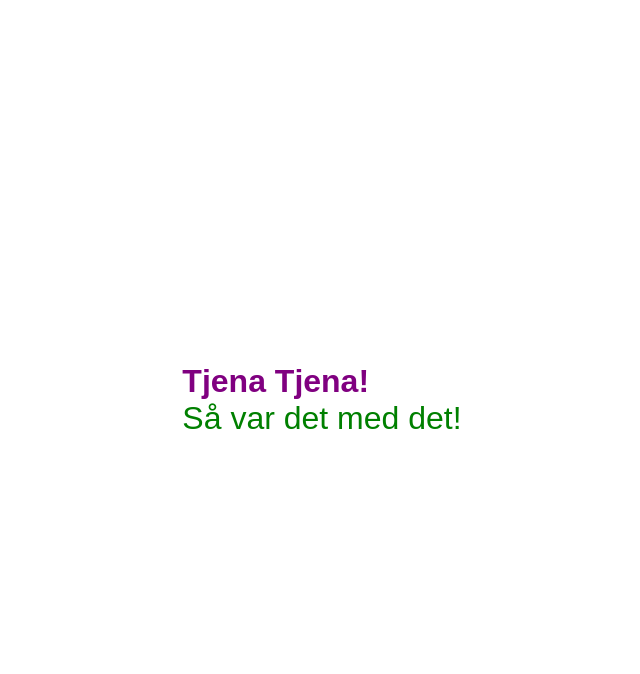
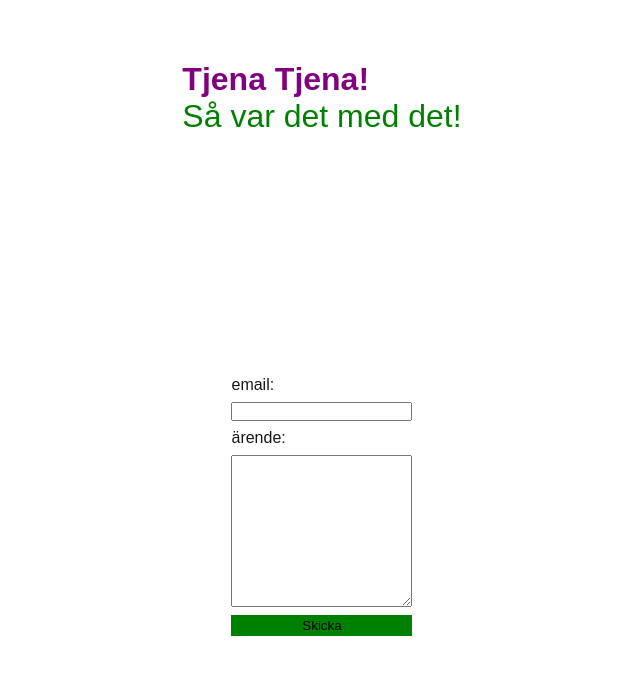
Before and after one commit to sqwatta/Copilot, a Next.js app in the folder goran-arborist/: page / in a window 1280 px wide. Shown: the top 674 px of the page, without its empty margins (318-958 px from the left). Built offline with nearby package versions, Linux system fonts and the light colour scheme.

Commit message:
grymma uppdateringar

```diff
--- a/goran-arborist/app/globals.css
+++ b/goran-arborist/app/globals.css
@@ -46,6 +46,29 @@ p {
 h1 {
   color: purple
 }
+.wrapper{
+  display: grid;
+  grid-template-rows: 1fr 3fr;
+  place-content: center;
+  gap: 1rem;
+  height: 100vh;
+}
+.header{
+  display: grid;
+  place-content: center;
+}
+.form-contact{
+  display: grid;
+  place-content: center;
+  gap: 0.5rem;
+}
+.form-contact button{
+  background: none;
+  border: none;
+  background-color: green;
+  padding: 0.2rem;
+
+}
 
 @media (prefers-color-scheme: dark) {
   html {
--- a/goran-arborist/app/page.tsx
+++ b/goran-arborist/app/page.tsx
@@ -1,11 +1,40 @@
+'use client';
 
+import { useState } from "react";
 
 export default function Home() {
+
+  const [email, setEmail] = useState('');
+  const [subject, setSubject] = useState('');
+  const [message, setMessage] = useState('');
+
+  const clickHandler = (e: React.FormEvent<HTMLFormElement>) => {
+    e.preventDefault();
+    setMessage(`VI ÅTERKOMMER TILLBAKA TILL DIN EMAIL: ${email} MED SVAR PÅ DITT ÄRENDE: ${subject}`);
+    setTimeout(() => {
+      setMessage('');
+    }, 5000);
+    setEmail('');
+    setSubject('');
+  };
+
   return (
-
-    <div>
+    <div className="wrapper">
+      <div className="header">
       <h1>Tjena Tjena!</h1>
       <p>Så var det med det!</p>
+      </div>
+
+      <form className="form-contact" onSubmit={clickHandler}>
+        <label htmlFor="email">email:</label>
+        <input type="text" id="email" name="email" onChange={(e) => setEmail(e.target.value)} />
+
+        <label htmlFor="subject">ärende:</label>
+        <textarea id="subject" rows={10} name="subject" onChange={(e) => setSubject(e.target.value)} />
+        <button type="submit">Skicka</button>
+
+        {message && <p className="message">{message}</p>}
+      </form>
     </div>
   );
 }
```
